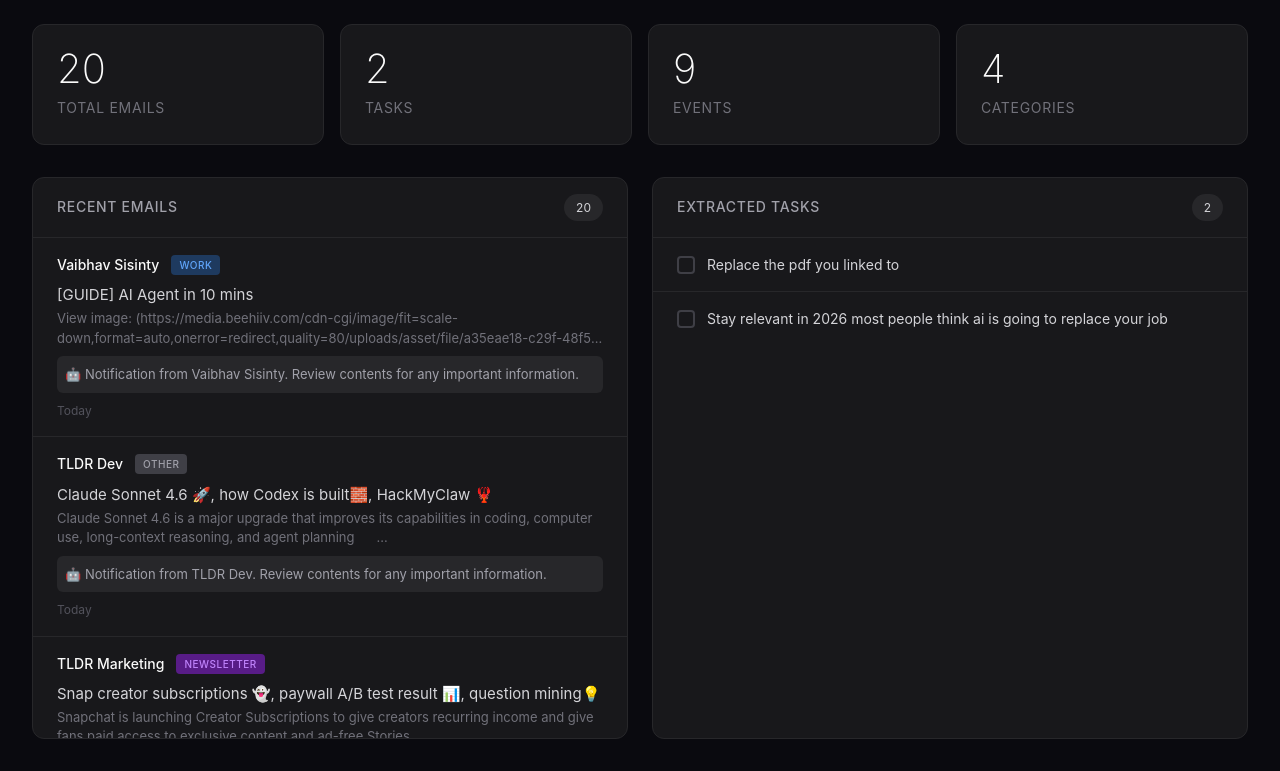
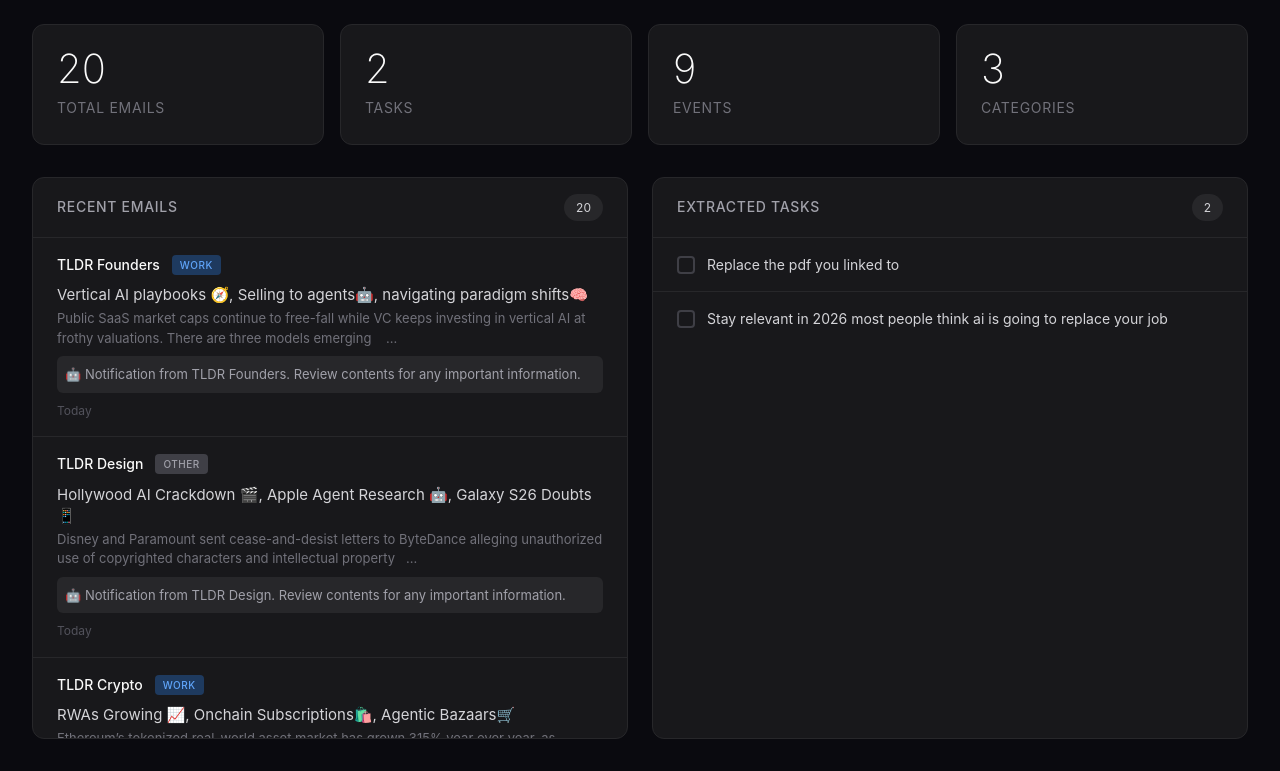
Before and after one commit to aaryabanthia18-collab/email-dashboard, a website: page index.html in a window 1280 px wide. Shown: the part 1479-2250 px from the top of the page. Drawn offline with Linux system fonts and the light colour scheme.

Commit message:
Auto-update: Wed Feb 18 10:00:21 PM CST 2026

```diff
--- a/index.html
+++ b/index.html
@@ -430,29 +430,72 @@
   "summary": {
     "total_emails": 20,
     "categories": {
-      "work": 9,
-      "other": 7,
-      "newsletter": 3,
-      "finance": 1
+      "work": 12,
+      "other": 6,
+      "newsletter": 2
     },
     "task_count": 2,
     "event_count": 9,
-    "tldr": "\ud83d\udce7 20 new emails | Top: 1 from Vaibhav Sisinty, 1 from TLDR Dev, 1 from TLDR Marketing | Categories: 9 work, 7 other, 3 newsletter | \u26a1 2 tasks detected",
-    "hourly_summary": "\ud83d\udce7 4 new emails | Top: 1 from Vaibhav Sisinty, 1 from TLDR Dev, 1 from TLDR Marketing | Categories: 2 work, 1 other, 1 newsletter",
+    "tldr": "\ud83d\udce7 20 new emails | Top: 2 from \"@digitalSamaritan\", 1 from TLDR Founders, 1 from TLDR Design | Categories: 12 work, 6 other, 2 newsletter | \u26a1 2 tasks detected",
+    "hourly_summary": "\ud83d\udce7 4 new emails | Top: 1 from TLDR Founders, 1 from TLDR Design, 1 from TLDR Crypto | Categories: 3 work, 1 other",
     "bullet_summary": [
+      "\ud83d\udce7 **TLDR Founders**: Vertical AI playbooks \ud83e\udded, Selling to agents\ud83e\udd16, navigating paradigm shifts\ud83e\udde0",
+      "\ud83d\udce7 **TLDR Design**: Hollywood AI Crackdown \ud83c\udfac, Apple Agent Research \ud83e\udd16, Galaxy S26 Doubts\ud83d\udcf1",
+      "\ud83d\udce7 **TLDR Crypto**: RWAs Growing \ud83d\udcc8, Onchain Subscriptions\ud83d\udecd\ufe0f, Agentic Bazaars\ud83d\uded2",
+      "\ud83d\udce7 **\"@digitalSamaritan\"**: \ud83e\udde0 Claude 4.6, NotebookLM Slides, and Gemini Deep Thinking \u2014 things just got seri...",
       "\ud83d\udce7 **Vaibhav Sisinty**: [GUIDE] AI Agent in 10 mins",
       "\ud83d\udce7 **TLDR Dev**: Claude Sonnet 4.6 \ud83d\ude80, how Codex is built\ud83e\uddf1, HackMyClaw \ud83e\udd9e",
       "\ud83d\udce7 **TLDR Marketing**: Snap creator subscriptions \ud83d\udc7b, paywall A/B test result \ud83d\udcca, question mining\ud83d\udca1",
       "\ud83c\udf89 **The AI Report**: New account/setup - Apple is planning three new AI wearables",
       "\ud83d\udce7 **The Daily Peel**: Diplomacy Makes Little Waves",
-      "\ud83d\udce7 **Jason from Quant Science**: \ud83d\udea8 We\u2019re live in 3 hours\u2014get your (free) spot now",
-      "\ud83d\udce7 **TLDR**: Apple wearables \ud83d\udc53, Tesla's first Cybercab\ud83d\ude95, state of coding agents\ud83e\uddd1\u200d\ud83d\udcbb",
-      "\ud83d\udce7 **The Rundown AI**: \ud83d\udcc8 Anthropic's powerful Sonnet upgrade nears flagship",
-      "\ud83d\udce7 **\"Carl - CEO, Finimize\"**: UK investors: your opinion is needed",
-      "\ud83d\udce7 **Dribbble**: \u26f7\ufe0f\u00a0The Winter (design) Olympics"
+      "\ud83d\udce7 **Jason from Quant Science**: \ud83d\udea8 We\u2019re live in 3 hours\u2014get your (free) spot now"
     ]
   },
   "emails": [
+    {
+      "id": "21743",
+      "subject": "Vertical AI playbooks \ud83e\udded, Selling to agents\ud83e\udd16, navigating paradigm shifts\ud83e\udde0",
+      "from": "TLDR Founders",
+      "date": "Wed, 18 Feb 2026 13:28:46 +0000",
+      "category": "work",
+      "tasks": [],
+      "events": [],
+      "preview": "Public SaaS market caps continue to free-fall while VC keeps investing\r in vertical AI at frothy valuations. There are three models\r emerging\u00a0\u200c\u00a0\u200c\u00a0\u200c\u00a0\u200c...",
+      "ai_summary": "Notification from TLDR Founders. Review contents for any important information."
+    },
+    {
+      "id": "21742",
+      "subject": "Hollywood AI Crackdown \ud83c\udfac, Apple Agent Research \ud83e\udd16, Galaxy S26 Doubts\ud83d\udcf1",
+      "from": "TLDR Design",
+      "date": "Wed, 18 Feb 2026 13:28:07 +0000",
+      "category": "other",
+      "tasks": [],
+      "events": [],
+      "preview": "Disney and Paramount sent cease-and-desist letters to ByteDance\r alleging unauthorized use of copyrighted characters and intellectual\r property\u00a0\u200c\u00a0\u200c\u00a0\u200c...",
+      "ai_summary": "Notification from TLDR Design. Review contents for any important information."
+    },
+    {
+      "id": "21741",
+      "subject": "RWAs Growing \ud83d\udcc8, Onchain Subscriptions\ud83d\udecd\ufe0f, Agentic Bazaars\ud83d\uded2",
+      "from": "TLDR Crypto",
+      "date": "Wed, 18 Feb 2026 13:09:29 +0000",
+      "category": "work",
+      "tasks": [],
+      "events": [],
+      "preview": "Ethereum\u2019s tokenized real-world asset market has grown 315% year\r over year, as institutions like BlackRock and JPMorgan expand\r tokenized\r Treasury\u00a0\u200c...",
+      "ai_summary": "Notification from TLDR Crypto. Review contents for any important information."
+    },
+    {
+      "id": "21740",
+      "subject": "\ud83e\udde0 Claude 4.6, NotebookLM Slides, and Gemini Deep Thinking \u2014 things just got seri...",
+      "from": "\"@digitalSamaritan\"",
+      "date": "Wed, 18 Feb 2026 13:02:21 +0000 (UTC)",
+      "category": "work",
+      "tasks": [],
+      "events": [],
+      "preview": "\ud83d\udc4b Hello there,\r \r Unless you\u2019ve completely tuned out AI over the past year, you\u2019ve probably noticed how much more capable it\u2019s become. It\u2019s no longer...",
+      "ai_summary": "Notification from \"@digitalSamaritan\". Review contents for any important information."
+    },
     {
       "id": "21739",
       "subject": "[GUIDE] AI Agent in 10 mins",
@@ -674,50 +717,6 @@
       "events": [],
       "preview": "Make the most of it \u034f \u200c \u00ad\u034f \u200c \u00ad\u034f \u200c \u00ad\u034f \u200c \u00ad\u034f \u200c \u00ad\u034f \u200c \u00ad\u034f \u200c \u00ad\u034f \u200c \u00ad\u034f \u200c \u00ad\u034f \u200c \u00ad\u034f \u200c \u00ad\u034f \u200c \u00ad\u034f \u200c \u00ad\u034f \u200c \u00ad\u034f \u200c \u00ad\u034f \u200c \u00ad\u034f \u200c \u00ad\u034f \u200c \u00ad\u034f \u200c \u00ad\u034f \u200c \u00ad\u034f \u200c \u00ad\u034f \u200c \u00ad\u034f \u200c \u00ad\u034f \u200c \u00ad\u034f \u200c \u00ad\u034f \u200c \u00ad...",
       "ai_summary": "Notification from Luke at QR Code Generator. Review contents for any important information."
-    },
-    {
-      "id": "21723",
-      "subject": "Your QR Code Is Attached",
-      "from": "\"QR-Code.io\"",
-      "date": "Wed, 18 Feb 2026 04:33:15 +0000",
-      "category": "other",
-      "tasks": [],
-      "events": [],
-      "preview": "",
-      "ai_summary": "Notification from \"QR-Code.io\". Review contents for any important information."
-    },
-    {
-      "id": "21722",
-      "subject": "How I Use Options For Small Daily Cash With Minimum Risk | Sips &\r\n Scale",
-      "from": "Medium Daily Digest",
-      "date": "Wed, 18 Feb 2026 02:10:00 +0000 (UTC)",
-      "category": "newsletter",
-      "tasks": [],
-      "events": [],
-      "preview": "Stories for Aaryabanthia\r @aaryabanthia18 (https://medium.com/@aaryabanthia18?source=email-8a35a6466075-1771367512702-digest.reader-------------------...",
-      "ai_summary": "Notification from Medium Daily Digest. Review contents for any important information."
-    },
-    {
-      "id": "21721",
-      "subject": "\ud83d\udcb0 The money-making metal",
-      "from": "Finimize Daily",
-      "date": "Tue, 17 Feb 2026 18:18:11 -0500 (EST)",
-      "category": "finance",
-      "tasks": [],
-      "events": [],
-      "preview": "",
-      "ai_summary": "Notification from Finimize Daily. Review contents for any important information."
-    },
-    {
-      "id": "21720",
-      "subject": "\ud83e\udd9e OpenClaw + OpenAI | the $30B raise | physical robots",
-      "from": "Arto from 10Web",
-      "date": "Wed, 18 Feb 2026 03:13:20 +0400",
-      "category": "other",
-      "tasks": [],
-      "events": [],
-      "preview": "Agents go mainstream, enterprise AI scales to $380B, and robots enter the race.\u2007\u034f \u2007\u034f \u2007\u034f \u2007\u034f \u2007\u034f \u2007\u034f \u2007\u034f \u2007\u034f \u2007\u034f \u2007\u034f \u2007\u034f \u2007\u034f \u2007\u034f \u2007\u034f \u2007\u034f \u2007\u034f \u2007\u034f \u2007\u034f \u2007\u034f \u2007\u034f \u2007\u034f \u2007\u034f \u2007\u034f \u2007\u034f...",
-      "ai_summary": "Notification from Arto from 10Web. Review contents for any important information."
     }
   ],
   "tasks": [
@@ -762,9 +761,9 @@
       "details": "Detected in email"
     }
   ],
-  "last_updated": "2026-02-18T21:00:40.115291",
+  "last_updated": "2026-02-18T22:00:17.187718",
   "ai_summary": {
-    "overall_summary": "You have 20 emails in your inbox. Most are from 1 from Vaibhav Sisinty, 1 from TLDR Dev, 1 from TLDR Marketing. 2 emails may contain action items.",
+    "overall_summary": "You have 20 emails in your inbox. Most are from 2 from \"@digitalSamaritan\", 1 from TLDR Founders, 1 from TLDR Design. 2 emails may contain action items.",
     "total_emails": 20,
     "executive_briefing": "Good afternoon! I've reviewed your inbox and here's what's waiting for you today. You have 12 new emails with a notable concentration of technical activity\u2014GitHub and Vercel are your top senders with platform setup and configuration notifications. The most urgent item requiring your attention is a failed production deployment on Vercel that you'll want to investigate and resolve promptly. On the security front, there are several authentication-related notifications from GitHub including a new personal access token and SSH key being added, plus a new Vercel sign-in detection\u2014all of which appear to be legitimate given the context of setting up OpenClaw, but worth verifying were intentional. Beyond the technical items, your inbox includes the usual mix of newsletters from Medium, Neil Patel, and Finimize, a social notification from the Chase AI Community, and some promotional content. No specific meetings or calls are flagged in today's batch, so your calendar appears clear for focused work on resolving that deployment issue and reviewing your recent security configurations."
   }
```
Also changed, not shown: data.json (+56 -57 lines).
